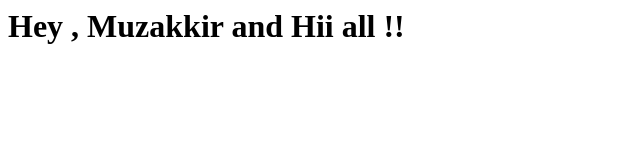
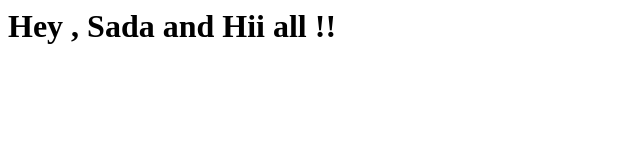
Before and after one commit to yourame404/blog1, a plain HTML site: page index.html in a window 1280 px wide. Shown: the whole page, without its empty margins (0-640 px from the left). Drawn offline with Linux system fonts and the light colour scheme.

Commit message:
Update index.html

```diff
--- a/index.html
+++ b/index.html
@@ -1 +1 @@
-<h1> Hey , Muzakkir and Hii all !!</h1>
+<h1> Hey , Sada and Hii all !!</h1>
```
